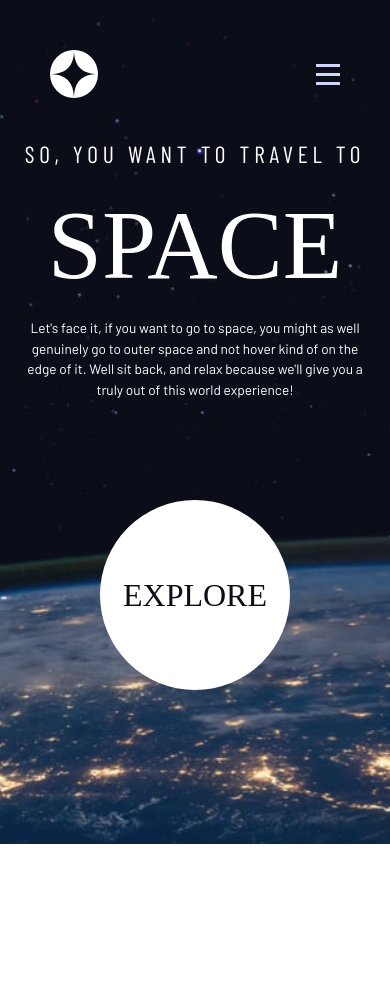
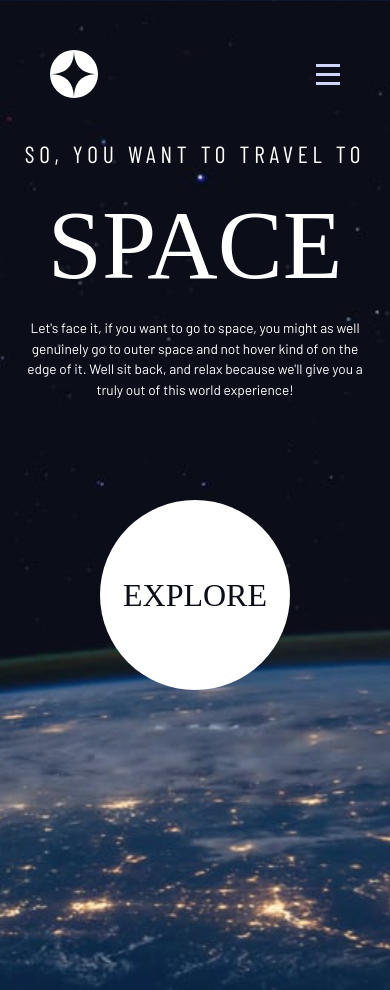
Before and after one commit to Agusmac/SpaceTourist, a React (Create React App) app: page / in a window 390 px wide. Before the commit the page ends 844 px from the top, so only its background shows below. Built offline with nearby package versions, Linux system fonts and the light colour scheme; a web font is replaced by a local one.

Commit message:
fixed everything wrong, next step is to clean unnecessary animations

```diff
--- a/src/App.css
+++ b/src/App.css
@@ -4,9 +4,7 @@
 *::after {
   box-sizing: border-box;
 }
-/* *{
-  overflow-x: hidden;
-} */
+
 /* Remove default margin */
 body,
 h1,
@@ -18,7 +16,7 @@ figure,
 blockquote,
 dl,
 dd {
-  overflow-x: hidden;
+
   margin: 0;
 }
 
@@ -42,7 +40,7 @@ body {
   color: white;
   font-family:"Barlow", sans-serif;
   /* overflow: hidden; */
-  overflow-x: hidden;
+  /* overflow-x: hidden; */
   /* padding-bottom: 100px; */
 }
 
@@ -186,7 +184,7 @@ a{
   height: 100%;
   transition: 1s;
   overflow: hidden;
-  scrollbar-width: none;
+  /* scrollbar-width: none; */
 }
 
 
@@ -237,16 +235,16 @@ a{
   }
 
 
-  body {
-    -ms-overflow-style: none; /* for Internet Explorer, Edge */
-    scrollbar-width: none; /* for Firefox */
+  /* body {
+    -ms-overflow-style: none;
+    scrollbar-width: none;
     overflow-y: scroll;
     max-width: 100vw;
     height: 100%;
     overflow-x: hidden;
-  }
-  body::-webkit-scrollbar {
-      display: none; /* for Chrome, Safari, and Opera */
-  }
+  } */
+  /* body::-webkit-scrollbar {
+      display: none;
+  } */
 
 }
--- a/src/Home.css
+++ b/src/Home.css
@@ -1,6 +1,6 @@
 
 .homediv{
-    margin: 200px 15% 0;
+    margin: 200px 15% 200px;
     text-align: justify;
     transition: 0.5s;
 }
@@ -47,7 +47,7 @@
     .homediv{
         flex-direction: column;
         justify-items: center;
-        margin: 0 5%;
+        margin: 0 5% 200px ;
         text-align: center;
     }
     /* .homeText{
--- a/src/Navbar.css
+++ b/src/Navbar.css
@@ -1,5 +1,3 @@
-
-
 .navHrDiv {
     display: flex;
     align-items: center;
@@ -210,7 +208,8 @@
       justify-content: flex-start;
       height: 100%;
       width: auto;
-      padding:100px 100px 200px;
+      /* padding:100px 100px 200px; */
+      padding: 100px 0 200px;
       right: 0;
       position: fixed;
       top: 0;
@@ -219,7 +218,7 @@
       /* border-radius: 0 0 0 50px; */
       /* min-height: 100vh; */
       overflow: hidden;
-      transition: 0.5s;
+      transition: 0.5s ease-out;
     }
     /* .NavText{
       transition: 0.5s;
@@ -229,6 +228,8 @@
       border-bottom: 2px solid grey;
     } */
     .navlistdiv{
+      justify-content: center;
+      padding: 0 80px;
       border: none;
       border-right: 3px solid rgba(133, 133, 133, 0);
     }
```
